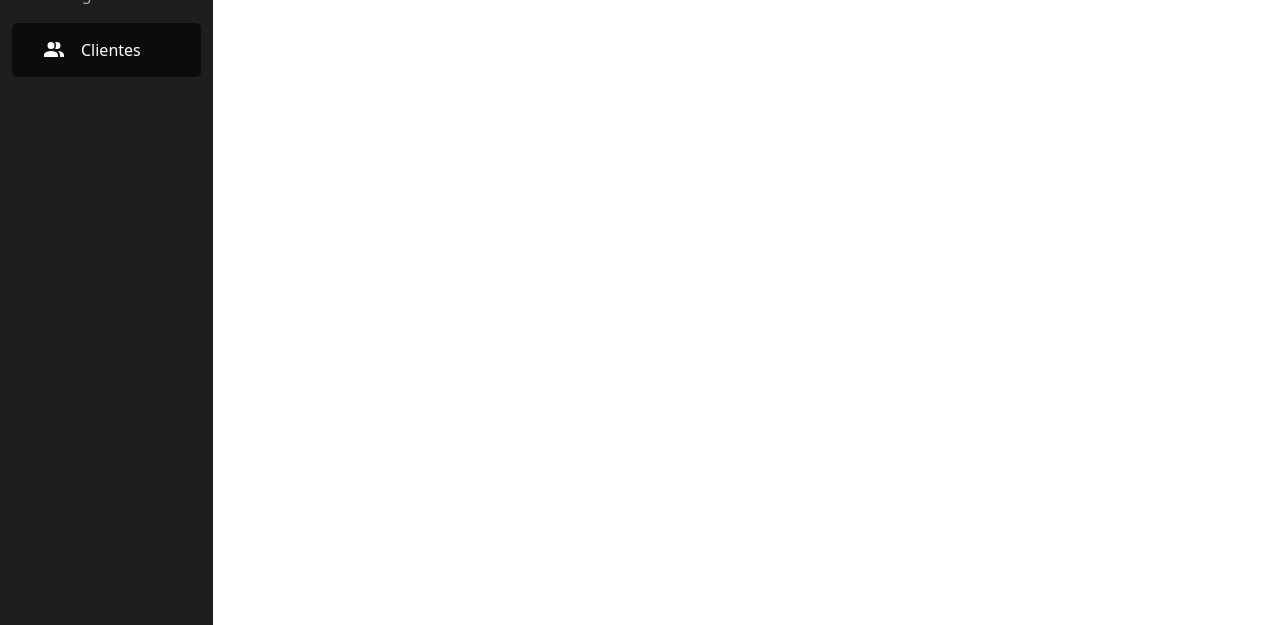
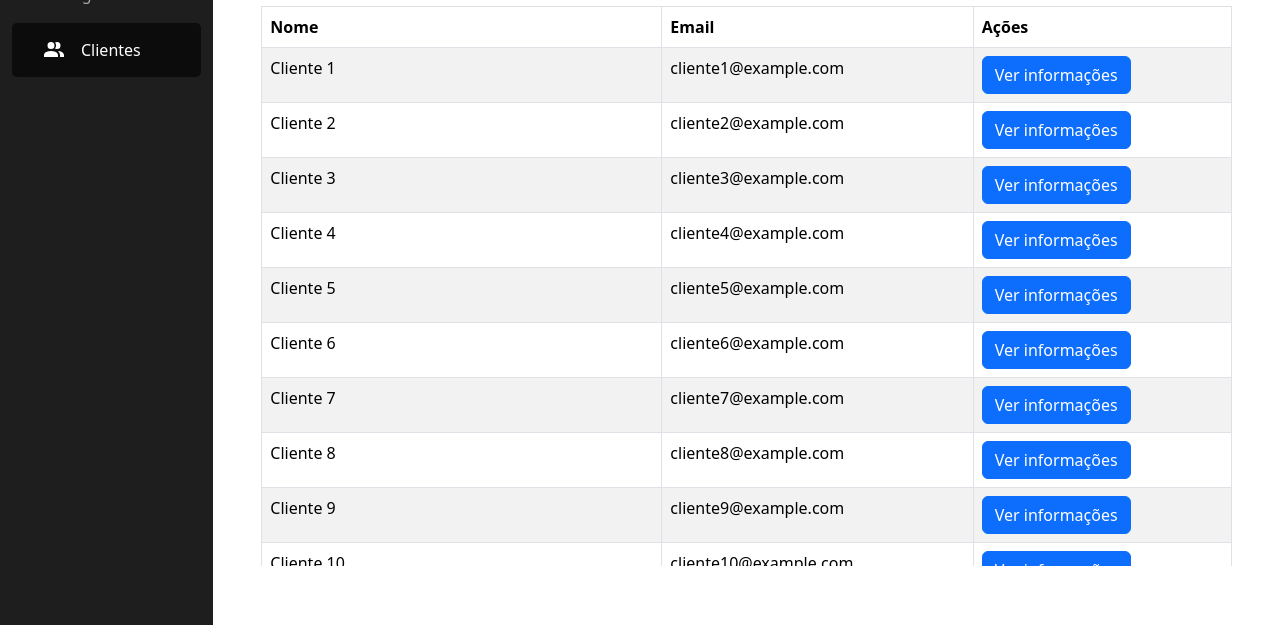
Before and after one commit to Brunogoniadis/marca-aqui-frontend, a React app: page /clientes in a window 1280 px wide. Shown: the part 175-800 px from the top of the page. Built offline with nearby package versions, Linux system fonts and the light colour scheme.

Commit message:
feat: tabela de cliente criada

```diff
--- a/package.json
+++ b/package.json
@@ -21,6 +21,7 @@
     "redux-devtools": "^3.7.0",
     "redux-devtools-extension": "^2.13.9",
     "redux-saga": "^1.3.0",
+    "rsuite": "^5.58.1",
     "web-vitals": "^2.1.4"
   },
   "scripts": {
--- /dev/null
+++ b/src/components/Table/index.js
@@ -0,0 +1,40 @@
+const TableComponent = ({ data, config, actions, onRowClick }) => {
+    console.log('data', data);
+    console.log('config', config); // Log the received config for verification
+
+    return (
+        <div className="table-responsive max-height-500">
+            <table className="table table-striped table-bordered custom-table">
+                <colgroup>
+                    {config.map(({ width, fixed }, index) => (
+                        <col key={index} style={{ width: width, minWidth: width, maxWidth: width, position: fixed ? 'sticky' : 'static', left: fixed ? index * width : 'auto' }} />
+                    ))}
+                </colgroup>
+                <thead>
+                    <tr>
+                        {/* Render table headers based on the config */}
+                        {config.map(({ label }) => (
+                            <th key={label}>{label}</th>
+                        ))}
+                        {/* Render nova coluna */}
+                        <th key="novaColuna">Ações</th>
+                    </tr>
+                </thead>
+                <tbody>
+                    {data.map((cliente) => (
+                        <tr key={cliente.id} onClick={() => onRowClick(cliente)}> {/* Adicionando onClick para cada linha */}
+                            {/* Render table cells based on the config */}
+                            {config.map(({ key }) => (
+                                <td key={key}>{cliente[key]}</td>
+                            ))}
+                            {/* Renderizar o botão dentro da célula de ação */}
+                            <td key="novaColunaDado">{actions(cliente)}</td>
+                        </tr>
+                    ))}
+                </tbody>
+            </table>
+        </div>
+    );
+};
+
+export default TableComponent;
--- a/src/pages/Clientes/index.js
+++ b/src/pages/Clientes/index.js
@@ -1,18 +1,85 @@
+import React from 'react';
+
+import TableComponent from '../../components/Table';
+
 const Clientes = () => {
+
+    const data = [
+        { id: 1, name: 'Cliente 1', email: 'cliente1@example.com' },
+        { id: 2, name: 'Cliente 2', email: 'cliente2@example.com' },
+        { id: 3, name: 'Cliente 3', email: 'cliente3@example.com' },
+        { id: 4, name: 'Cliente 4', email: 'cliente4@example.com' },
+        { id: 5, name: 'Cliente 5', email: 'cliente5@example.com' },
+        { id: 6, name: 'Cliente 6', email: 'cliente6@example.com' },
+        { id: 7, name: 'Cliente 7', email: 'cliente7@example.com' },
+        { id: 8, name: 'Cliente 8', email: 'cliente8@example.com' },
+        { id: 9, name: 'Cliente 9', email: 'cliente9@example.com' },
+        { id: 10, name: 'Cliente 10', email: 'cliente10@example.com' },
+        { id: 11, name: 'Cliente 11', email: 'cliente11@example.com' },
+        { id: 12, name: 'Cliente 12', email: 'cliente12@example.com' },
+        { id: 13, name: 'Cliente 13', email: 'cliente13@example.com' },
+        { id: 14, name: 'Cliente 14', email: 'cliente14@example.com' },
+        { id: 15, name: 'Cliente 15', email: 'cliente15@example.com' },
+        { id: 16, name: 'Cliente 16', email: 'cliente16@example.com' },
+        { id: 17, name: 'Cliente 17', email: 'cliente17@example.com' },
+        { id: 18, name: 'Cliente 18', email: 'cliente18@example.com' },
+        { id: 19, name: 'Cliente 19', email: 'cliente19@example.com' },
+        { id: 20, name: 'Cliente 20', email: 'cliente20@example.com' },
+        { id: 21, name: 'Cliente 21', email: 'cliente21@example.com' },
+        { id: 22, name: 'Cliente 22', email: 'cliente22@example.com' },
+        { id: 23, name: 'Cliente 23', email: 'cliente23@example.com' },
+        { id: 24, name: 'Cliente 24', email: 'cliente24@example.com' },
+        { id: 25, name: 'Cliente 25', email: 'cliente25@example.com' },
+        { id: 26, name: 'Cliente 26', email: 'cliente26@example.com' },
+        { id: 27, name: 'Cliente 27', email: 'cliente27@example.com' },
+        { id: 28, name: 'Cliente 28', email: 'cliente28@example.com' },
+        { id: 29, name: 'Cliente 29', email: 'cliente29@example.com' },
+        { id: 30, name: 'Cliente 30', email: 'cliente30@example.com' },
+        { id: 31, name: 'Cliente 31', email: 'cliente31@example.com' },
+        { id: 32, name: 'Cliente 32', email: 'cliente32@example.com' },
+        { id: 33, name: 'Cliente 33', email: 'cliente33@example.com' },
+        { id: 34, name: 'Cliente 34', email: 'cliente34@example.com' },
+        { id: 35, name: 'Cliente 35', email: 'cliente35@example.com' },
+        // Adicione mais dados conforme necessário
+    ];
+
+
     return (
         <div className="col p-5 overflow-auto h-100">
             <div className="row">
                 <div className="col-12">
-                    <h2 className="mb-4 mt-0">
-                        Clientes
-                    </h2>
+                    <div className="w-100 d-flex justify-content-between">
+                        <h2 className="mb-4 mt-0">
+                            Clientes
+                        </h2>
+                        <div>
+                            <button className="btn btn-primary btn-lg">
+                                Novo Cliente
+                            </button>
+                        </div>
+                    </div>
+
+                    <TableComponent data={data}
+                        config={[
+                            { label: 'Nome', key: 'name', 'width': 400, 'fixed': true },
+                            { label: 'Email', key: 'email' },
+
+                        ]}
+                        actions={(rowData) => {
+                            console.log('teste', rowData.name); // Adicionando console.log para visualizar os dados de rowData
+                            return (
+                                <button className="btn btn-primary btn-xs">Ver informações</button>
+                            );
+                        }}
+                        onRowClick={(cliente) => { alert(JSON.stringify(cliente)) }}
+                    />
 
                 </div>
             </div>
+        </div>
+    )
 
-        </div>
 
-    )
 }
 
-export default Clientes
+export default Clientes;
--- a/src/styles.css
+++ b/src/styles.css
@@ -88,3 +88,23 @@ sidebar ul li a.active svg {
 sidebar ul li a text {
   font-size: 14px;
 }
+
+.table-responsive {
+  max-height: 70vh;
+  overflow-y: auto;
+}
+.table-responsive::-webkit-scrollbar {
+  width: 12px;
+}
+
+.table-responsive::-webkit-scrollbar-track {
+  background: #f1f1f1;
+}
+
+.table-responsive::-webkit-scrollbar-thumb {
+  background: #888;
+}
+
+.table-responsive::-webkit-scrollbar-thumb:hover {
+  background: #555;
+}
```
Also changed, not shown: 1 other file.
